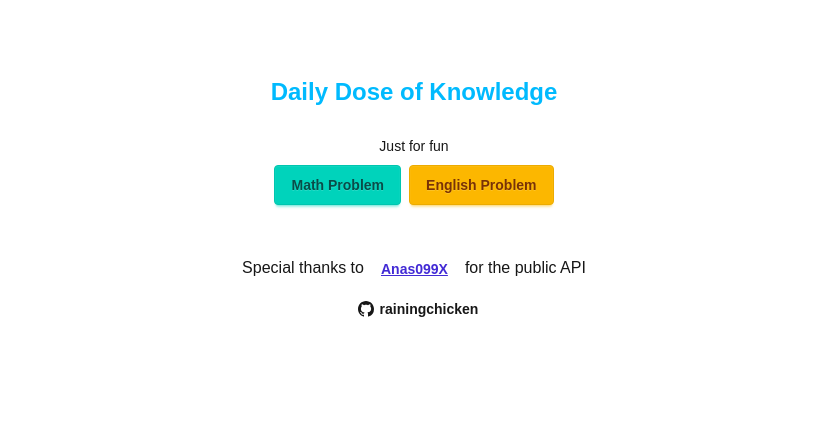
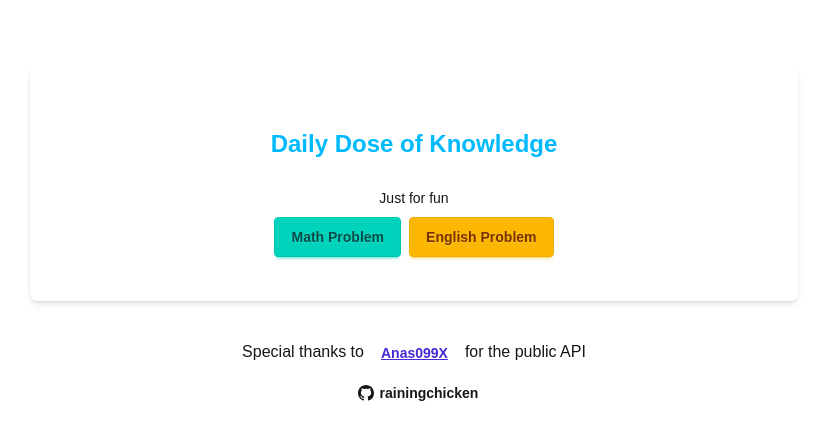
Before and after one commit to rainingchicken/daily-dose-of-knowledge, a Next.js app: page / in a window 1280 px wide. Shown: the top 440 px of the page, without its empty margins (226-1053 px from the left). Built offline with nearby package versions, Linux system fonts and the light colour scheme.

Commit message:
fix bg color and wrap home in card

```diff
--- a/src/app/globals.css
+++ b/src/app/globals.css
@@ -20,8 +20,11 @@
   }
 }
 
+html {
+  background: var(--background);
+}
+
 body {
-  background: var(--background);
   color: var(--foreground);
   font-family: Arial, Helvetica, sans-serif;
 }
--- a/src/app/layout.tsx
+++ b/src/app/layout.tsx
@@ -24,9 +24,9 @@ export default function RootLayout({
   children: React.ReactNode;
 }>) {
   return (
-    <html lang="en" className="bg-background">
+    <html lang="en">
       <body
-        className={`${geistSans.variable} ${geistMono.variable} antialiased container mx-auto p-4 md:p-8 justify-center bg-background`}
+        className={`${geistSans.variable} ${geistMono.variable} antialiased container mx-auto p-4 md:p-8 justify-center`}
       >
         {children}
         <Footer />
--- a/src/app/page.tsx
+++ b/src/app/page.tsx
@@ -1,5 +1,6 @@
 export default function Home() {
   return (
+    <div className="card w-full max-w-3xl mx-auto shadow-md my-8 p-5">
       <div className="card-body items-center text-center">
         <h1 className="text-center text-info text-2xl font-bold m-5">
           Daily Dose of Knowledge
@@ -14,5 +15,6 @@ export default function Home() {
           </a>
         </div>
       </div>
+    </div>
   );
 }
```
Lines whose indentation alone changed are shown as unchanged.
